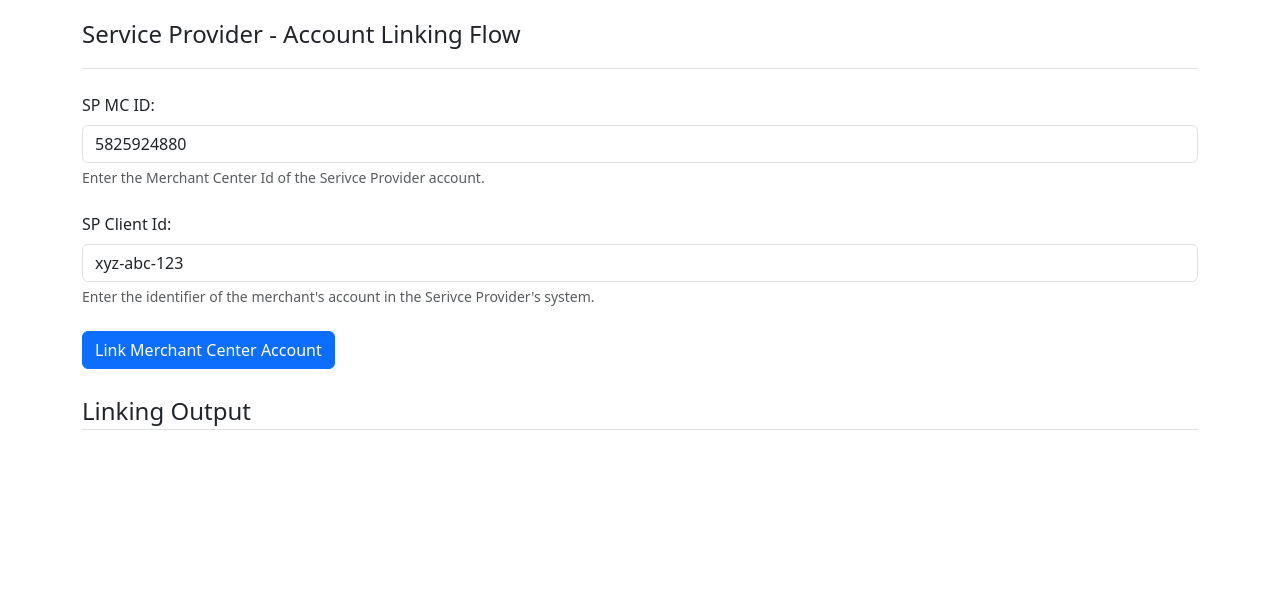
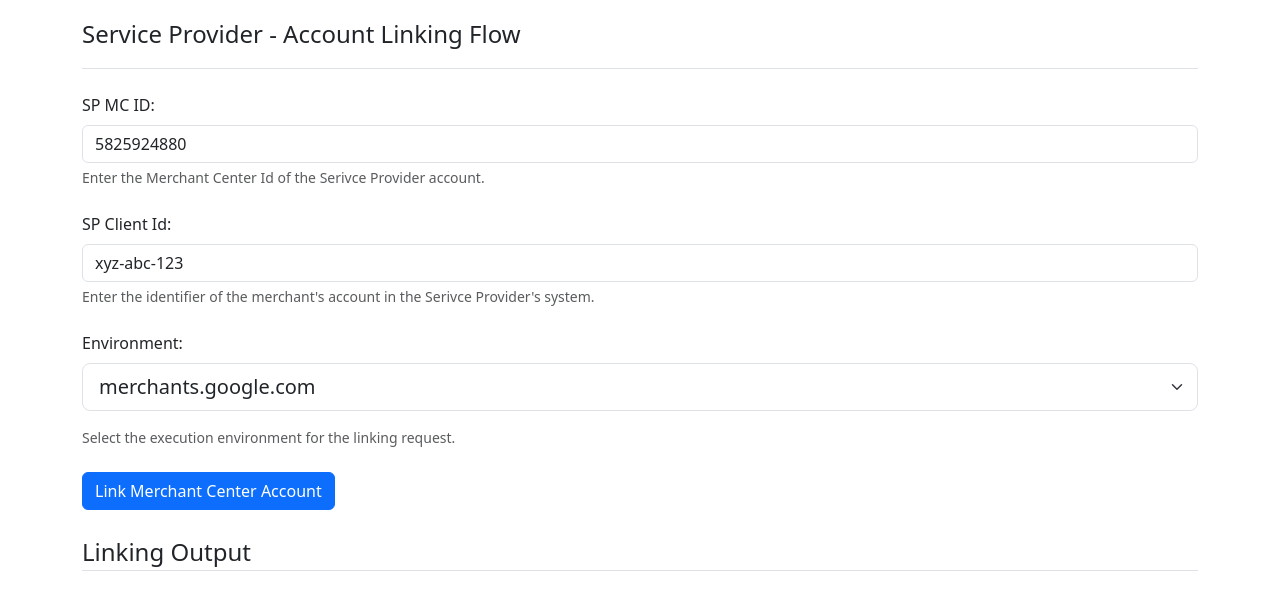
Before and after one commit to dwdii/dwdii.github.io, a Jekyll site: the page sp2/index.html, which Jekyll copies as it is, in a window 1280 px wide. Shown: the top 610 px of the page. Built offline with Jekyll 4.4.1, drawn with Linux system fonts in a browser that asks for light colours.

Commit message:
Update index.html

```diff
--- a/sp2/index.html
+++ b/sp2/index.html
@@ -32,6 +32,16 @@
 				</div>
 			</div>
 			<div class="mb-4">
+				<label for="environment" class="form-label">Environment:</label>
+				<select type="text" id="environment" name="environment" class="form-select form-select-lg mb-3">
+					<option selected="true">merchants.google.com</option>
+					<option value="mcn-qa-qual.corp.google.com">QA-Qual</option>
+				</select>
+				<div id="spmcidHelpBlock" class="form-text">
+					Select the execution environment for the linking request.
+				</div>
+			</div>
+			<div class="mb-4">
 				<button id="linkButton" class="btn btn-primary">Link Merchant Center Account</button>
 			</div>
 		</div>
```
